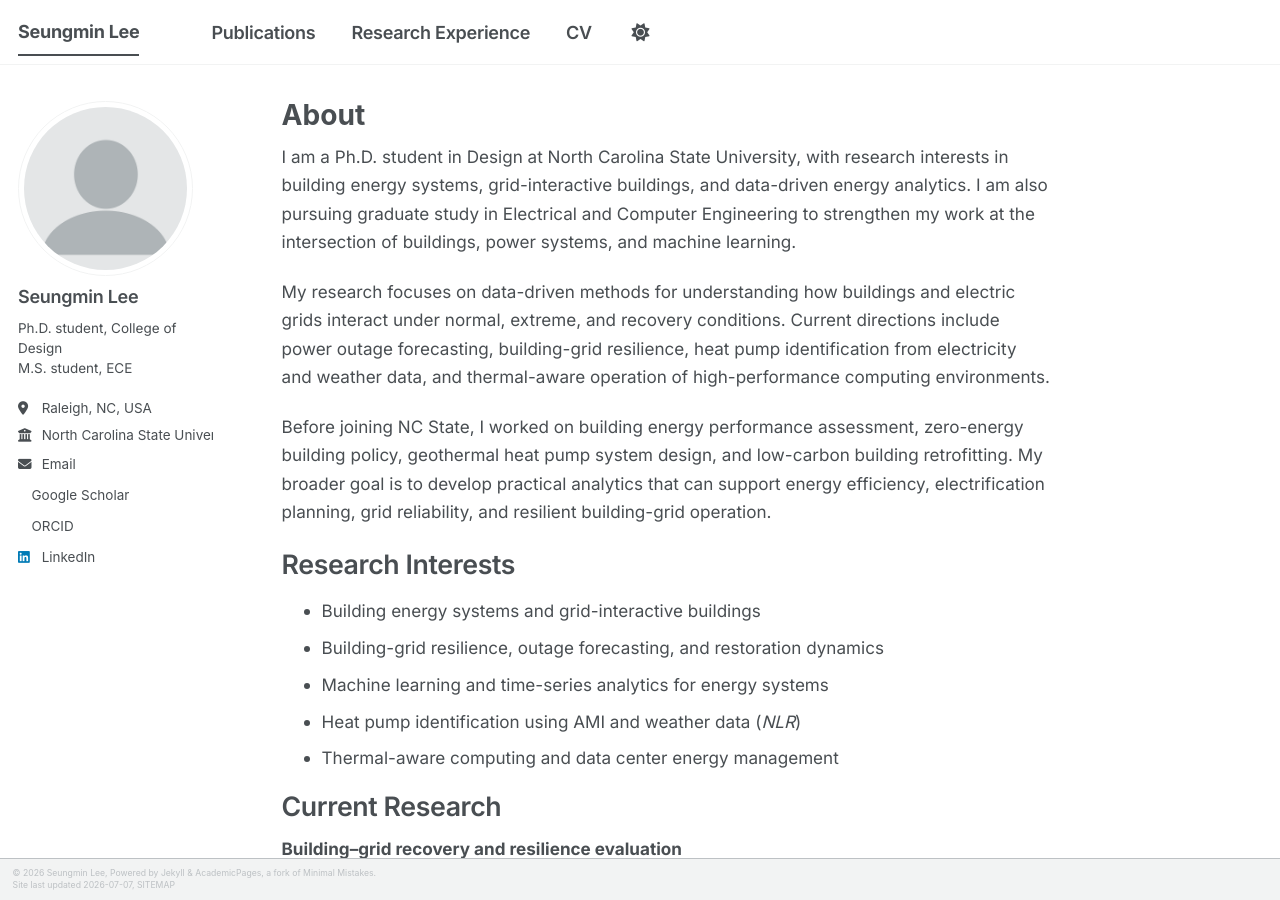
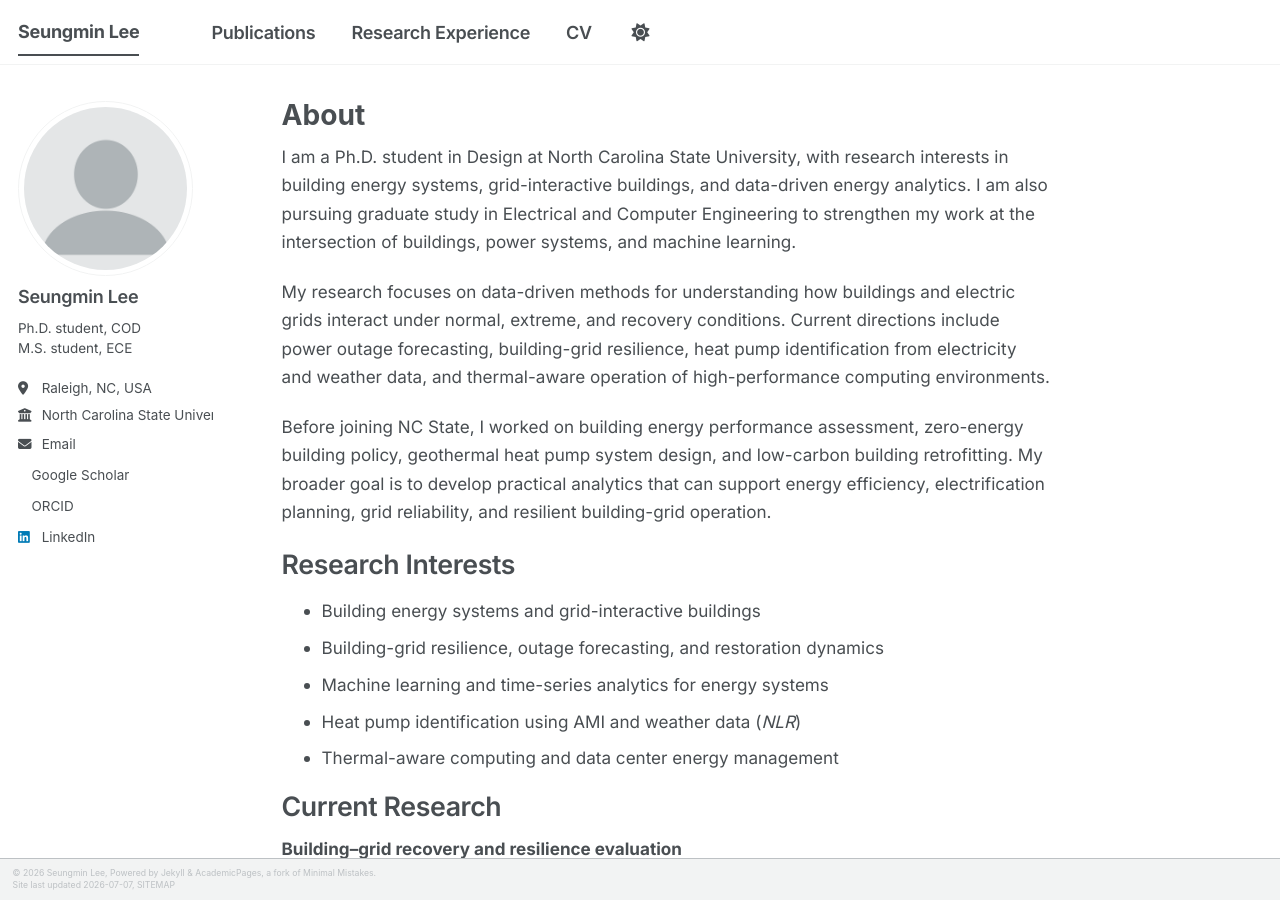
Before and after one commit to seungmi-nii/seungmi-nii.github.io, a Jekyll site: the page built from _pages/about.md, in a window 1280 px wide and 900 px high. Built offline with Jekyll 4.4.1, drawn with Linux system fonts in a browser that asks for light colours; a style sheet for code colours, icons or effects is not loaded.

Commit message:
Update bio field in _config.yml

```diff
--- a/_config.yml
+++ b/_config.yml
@@ -25,7 +25,7 @@ author:
   avatar           : "profile.png"
   name             : "Seungmin Lee"
   pronouns         :
-  bio              : "Ph.D. student, College of Design<br>M.S. student, ECE"
+  bio              : "Ph.D. student, COD<br>M.S. student, ECE"
   location         : "Raleigh, NC, USA"
   employer         : "North Carolina State University"
   uri              : # URL
```
